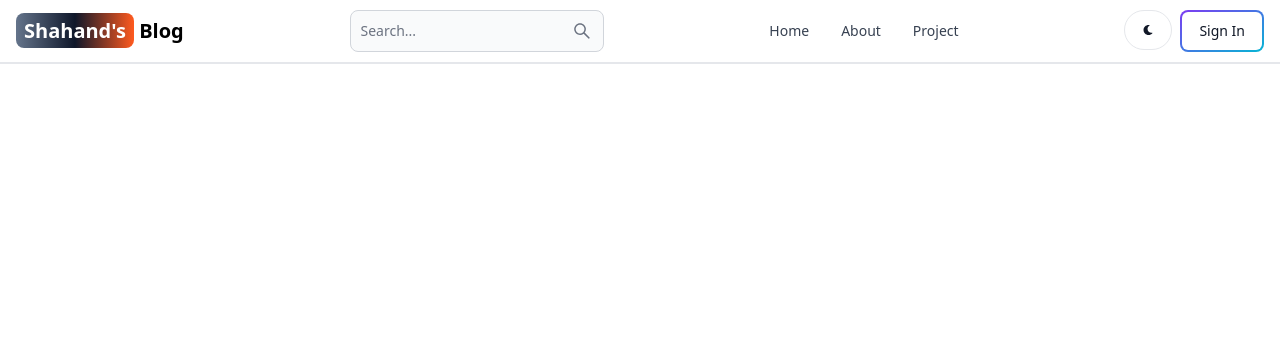
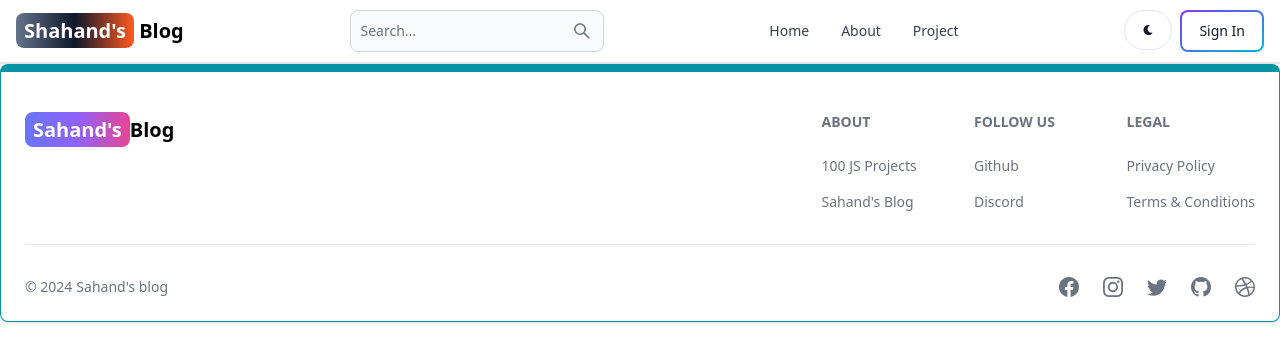
Before and after one commit to jabiryoosuf/Blog-with-Dashboard, a React (Vite) app in the folder client/: page /dashboard in a window 1280 px wide. Shown: the top 362 px of the page. Built offline with nearby package versions, Linux system fonts and the light colour scheme.

Commit message:
create and add footer components

```diff
--- a/client/src/App.jsx
+++ b/client/src/App.jsx
@@ -5,10 +5,11 @@
 import Signup from "./pages/Signup";
 import Dashboard from "./pages/Dashboard";
 import Header from "./components/Header";
+import FooterComp from "./components/FooterComp";
 function App() {
   return (
     <BrowserRouter>
-    <Header/>
+      <Header />
       <Routes>
         <Route path="/" element={<Home />} />
         <Route path="/about" element={<About />} />
@@ -16,6 +17,7 @@
         <Route path="/signup" element={<Signup />} />
         <Route path="/dashboard" element={<Dashboard />} />
       </Routes>
+      <FooterComp />
     </BrowserRouter>
   );
 }
--- /dev/null
+++ b/client/src/components/FooterComp.jsx
@@ -0,0 +1,81 @@
+import { Footer } from 'flowbite-react';
+import { Link } from 'react-router-dom';
+import { BsFacebook, BsInstagram, BsTwitter, BsGithub, BsDribbble } from 'react-icons/bs';
+export default function FooterComp() {
+  return (
+    <Footer container className='border border-t-8 border-teal-500'>
+      <div className='w-full max-w-7xl mx-auto'>
+        <div className='grid w-full justify-between sm:flex md:grid-cols-1'>
+          <div className='mt-5'>
+            <Link
+              to='/'
+              className='self-center whitespace-nowrap text-lg sm:text-xl font-semibold dark:text-white'
+            >
+              <span className='px-2 py-1 bg-gradient-to-r from-indigo-500 via-purple-500 to-pink-500 rounded-lg text-white'>
+                Sahand's
+              </span>
+              Blog
+            </Link>
+          </div>
+          <div className='grid grid-cols-2 gap-8 mt-4 sm:grid-cols-3 sm:gap-6'>
+            <div>
+              <Footer.Title title='About' />
+              <Footer.LinkGroup col>
+                <Footer.Link
+                  href='https://www.100jsprojects.com'
+                  target='_blank'
+                  rel='noopener noreferrer'
+                >
+                  100 JS Projects
+                </Footer.Link>
+                <Footer.Link
+                  href='/about'
+                  target='_blank'
+                  rel='noopener noreferrer'
+                >
+                  Sahand's Blog
+                </Footer.Link>
+              </Footer.LinkGroup>
+            </div>
+            <div>
+              <Footer.Title title='Follow us' />
+              <Footer.LinkGroup col>
+                <Footer.Link
+                  href='https://www.github.com/sahandghavidel'
+                  target='_blank'
+                  rel='noopener noreferrer'
+                >
+                  Github
+                </Footer.Link>
+                <Footer.Link href='#'>Discord</Footer.Link>
+              </Footer.LinkGroup>
+            </div>
+            <div>
+              <Footer.Title title='Legal' />
+              <Footer.LinkGroup col>
+                <Footer.Link href='#'>Privacy Policy</Footer.Link>
+                <Footer.Link href='#'>Terms &amp; Conditions</Footer.Link>
+              </Footer.LinkGroup>
+            </div>
+          </div>
+        </div>
+        <Footer.Divider />
+        <div className='w-full sm:flex sm:items-center sm:justify-between'>
+          <Footer.Copyright
+            href='#'
+            by="Sahand's blog"
+            year={new Date().getFullYear()}
+          />
+          <div className="flex gap-6 sm:mt-0 mt-4 sm:justify-center">
+            <Footer.Icon href='#' icon={BsFacebook}/>
+            <Footer.Icon href='#' icon={BsInstagram}/>
+            <Footer.Icon href='#' icon={BsTwitter}/>
+            <Footer.Icon href='https://github.com/sahandghavidel' icon={BsGithub}/>
+            <Footer.Icon href='#' icon={BsDribbble}/>
+
+          </div>
+        </div>
+      </div>
+    </Footer>
+  );
+}
```
